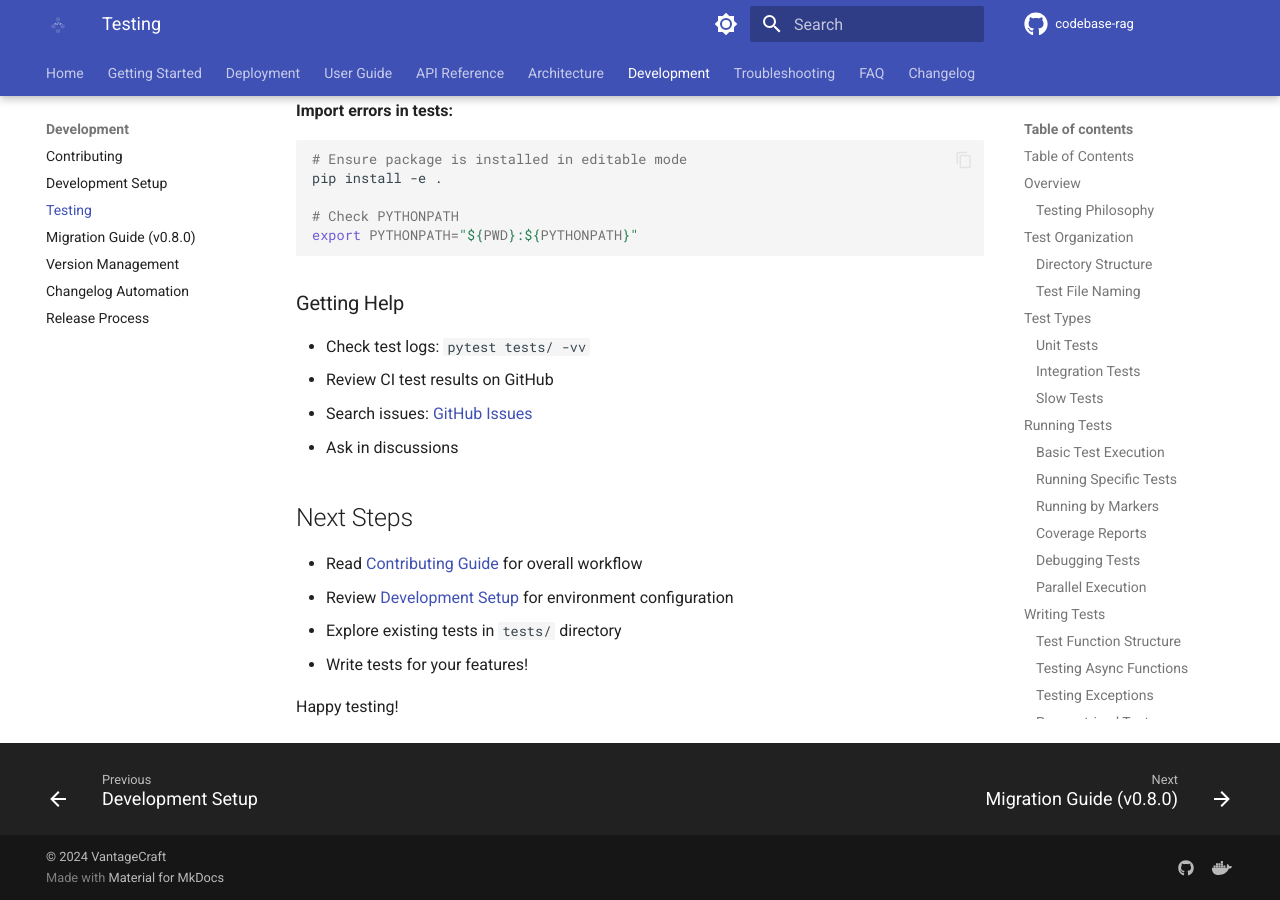
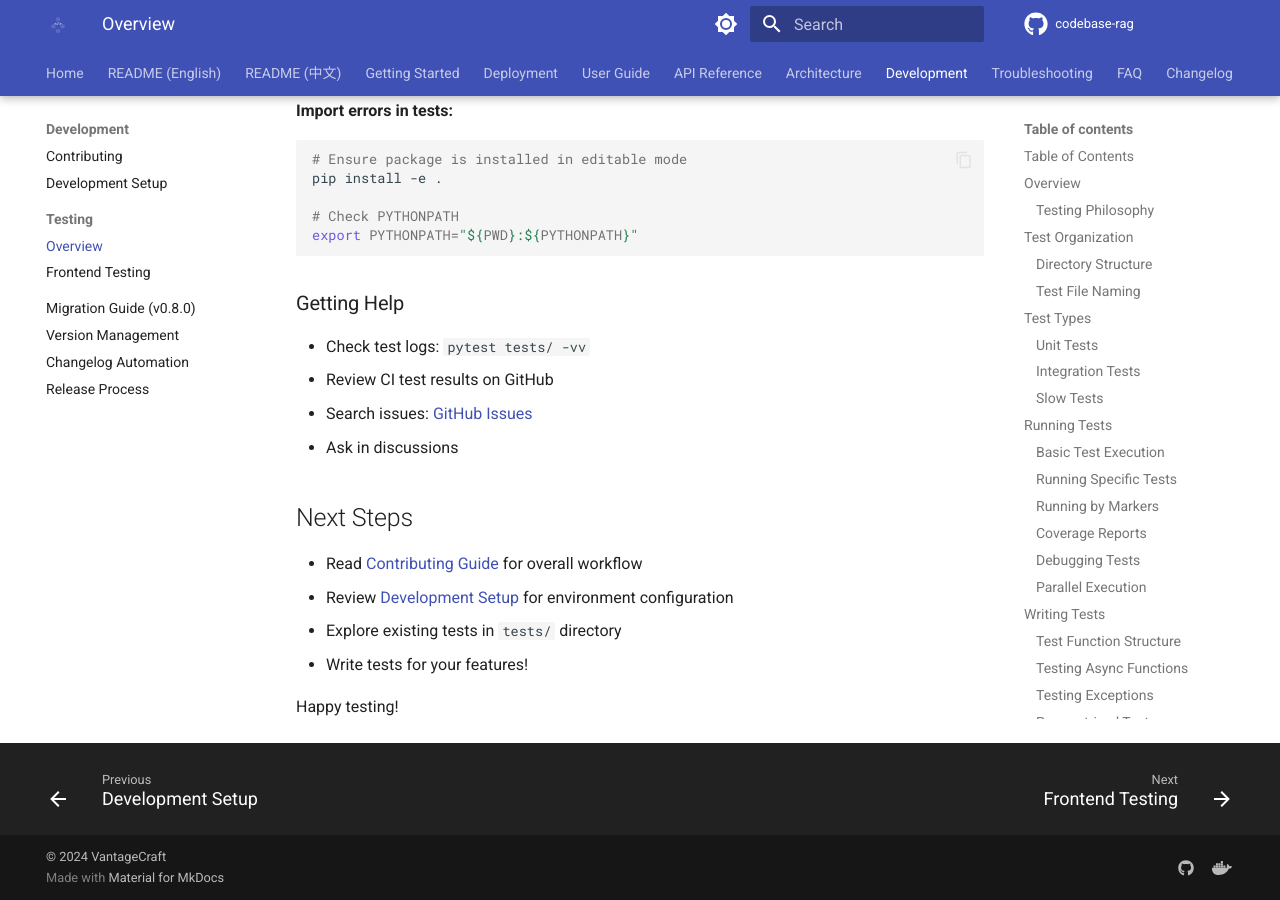
Before and after one commit to royisme/codebase-rag, an MkDocs documentation site: the page built from docs/development/testing.md, in a window 1280 px wide and 900 px high, scrolled down 15477 px. Built offline with MkDocs 1.6.1 and Material for MkDocs 9.7.7, drawn with Linux system fonts in a browser that asks for light colours; comment, search, counter and statistics services are not loaded; the version menu is left out.

Commit message:
docs: integrate frontend documentation and add documentation site links
- Move frontend documentation to appropriate docs/ directories
- Add README.md and README_CN.md to mkdocs.yml navigation
- Update README files with links to official documentation site (https://vantagecraft.dev/docs/code-graph)
- Fix all 'yourusername' references to 'royisme' in README files
- Replace GitHub Wiki links with documentation site links
- Add Web UI and Frontend Testing sections to navigation

```diff
--- a/mkdocs.yml
+++ b/mkdocs.yml
@@ -136,6 +136,8 @@
 
 nav:
   - Home: index.md
+  - README (English): ../README.md
+  - README (中文): ../README_CN.md
   - Getting Started:
     - Quick Start: getting-started/quickstart.md
     - Installation: getting-started/installation.md
@@ -167,6 +169,8 @@
       - Overview: guide/mcp/overview.md
       - Claude Desktop: guide/mcp/claude-desktop.md
       - VS Code: guide/mcp/vscode.md
+    - Web UI:
+      - Overview: guide/frontend.md
   - API Reference:
     - REST API: api/rest.md
     - MCP Tools: api/mcp-tools.md
@@ -179,7 +183,9 @@
   - Development:
     - Contributing: development/contributing.md
     - Development Setup: development/setup.md
-    - Testing: development/testing.md
+    - Testing:
+      - Overview: development/testing.md
+      - Frontend Testing: development/testing/frontend.md
     - Migration Guide (v0.8.0): development/migration-guide.md
     - Version Management: development/version-management.md
     - Changelog Automation: development/changelog-automation.md
```
Also changed, not shown: README.md (+11 -5 lines), README_CN.md (+11 -5 lines), docs/development/testing/frontend.md (renamed from frontend/TEST.md), docs/guide/frontend.md (renamed from frontend/README.md).
